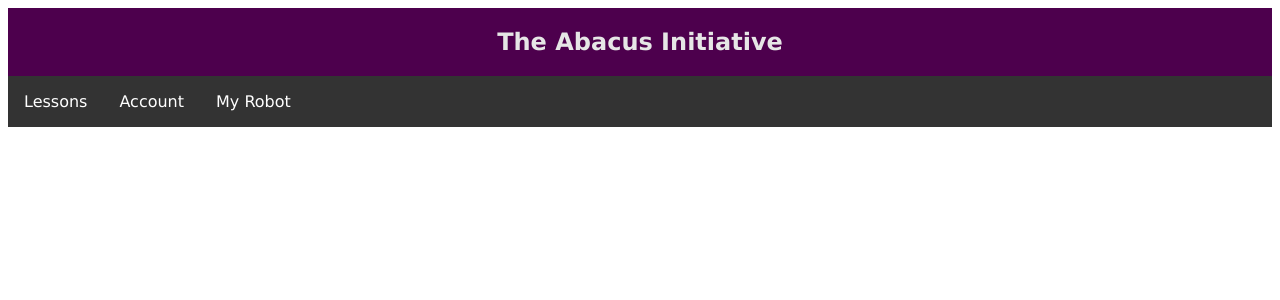
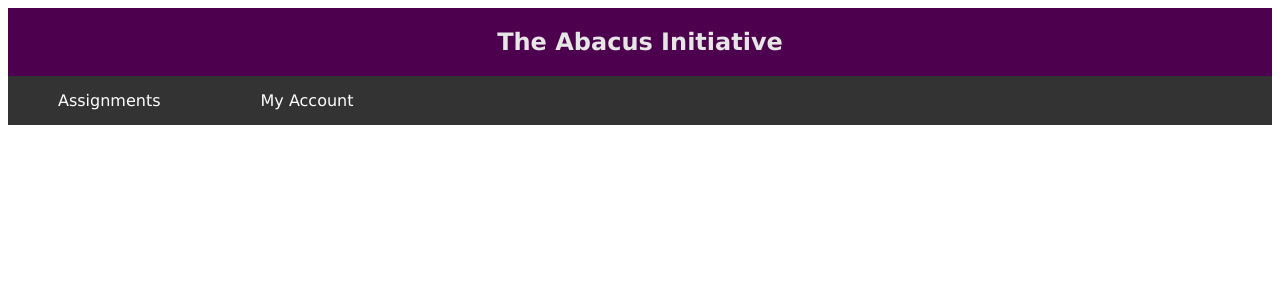
Before and after one commit to Judge24601/EduHacks2017, a Django app: template abacusinitiative/abacusinitiative/general/templates/layout.html in a window 1280 px wide. Shown: the top 300 px of the page. Run offline with Django 3.2, Linux system fonts and the light colour scheme; the template is opened without the code that fills it, so the values that code supplies are empty.

Commit message:
Updating HTML for switch

```diff
--- a/abacusinitiative/abacusinitiative/general/templates/layout.css
+++ b/abacusinitiative/abacusinitiative/general/templates/layout.css
@@ -31,7 +31,7 @@ h2{
   display: block;
   font-family: Verdana,sans-serif;
   color: white;
-  padding:  16px;
+  padding:  15px 50px;
   text-decoration: none
 }
 .nav li a:hover{
--- a/abacusinitiative/abacusinitiative/general/templates/layout.html
+++ b/abacusinitiative/abacusinitiative/general/templates/layout.html
@@ -12,9 +12,8 @@
   </header>
   <nav class="nav">
     <ul>
-      <li><a href = "#">Lessons</a></li>
-      <li><a href = "#">Account</a></li>
-      <li><a href = "#">My Robot</a></li>
+      <li><a href = "#">Assignments</a></li>
+      <li><a href = "#">My Account</a></li>
     </ul>
   </nav>
     <div class="workspace">
```
Also changed, not shown: abacusinitiative/abacusinitiative/general/templates/view_lesson.css (deleted, +0 -7 lines), abacusinitiative/abacusinitiative/general/templates/view_lesson.html (deleted, +0 -13 lines).
